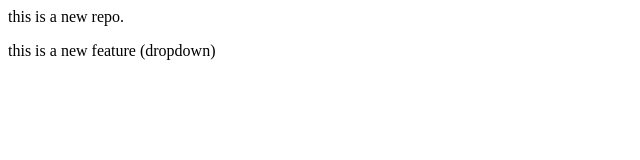
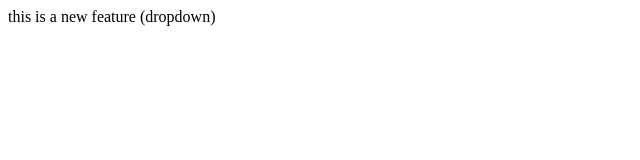
Before and after one commit to snehasoma2/file2.txt, a plain HTML site: page index.html in a window 1280 px wide. Shown: the whole page, without its empty margins (0-640 px from the left). Drawn offline with Linux system fonts and the light colour scheme.

Commit message:
deleted code

```diff
--- a/index.html
+++ b/index.html
@@ -1,2 +1,2 @@
-<p > this is a new repo.</p>
+
 <P>this is a new feature (dropdown)</P>
```
